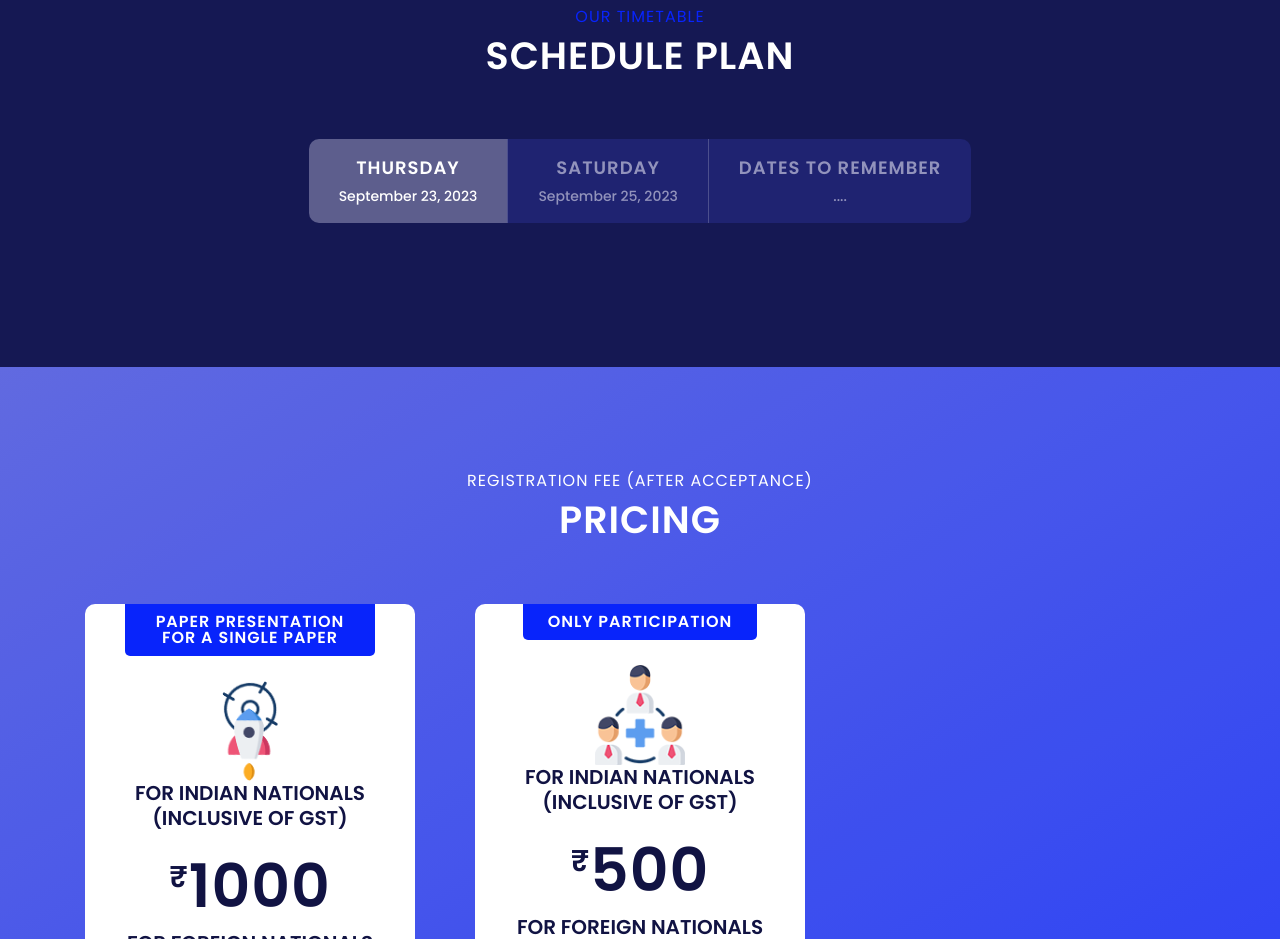
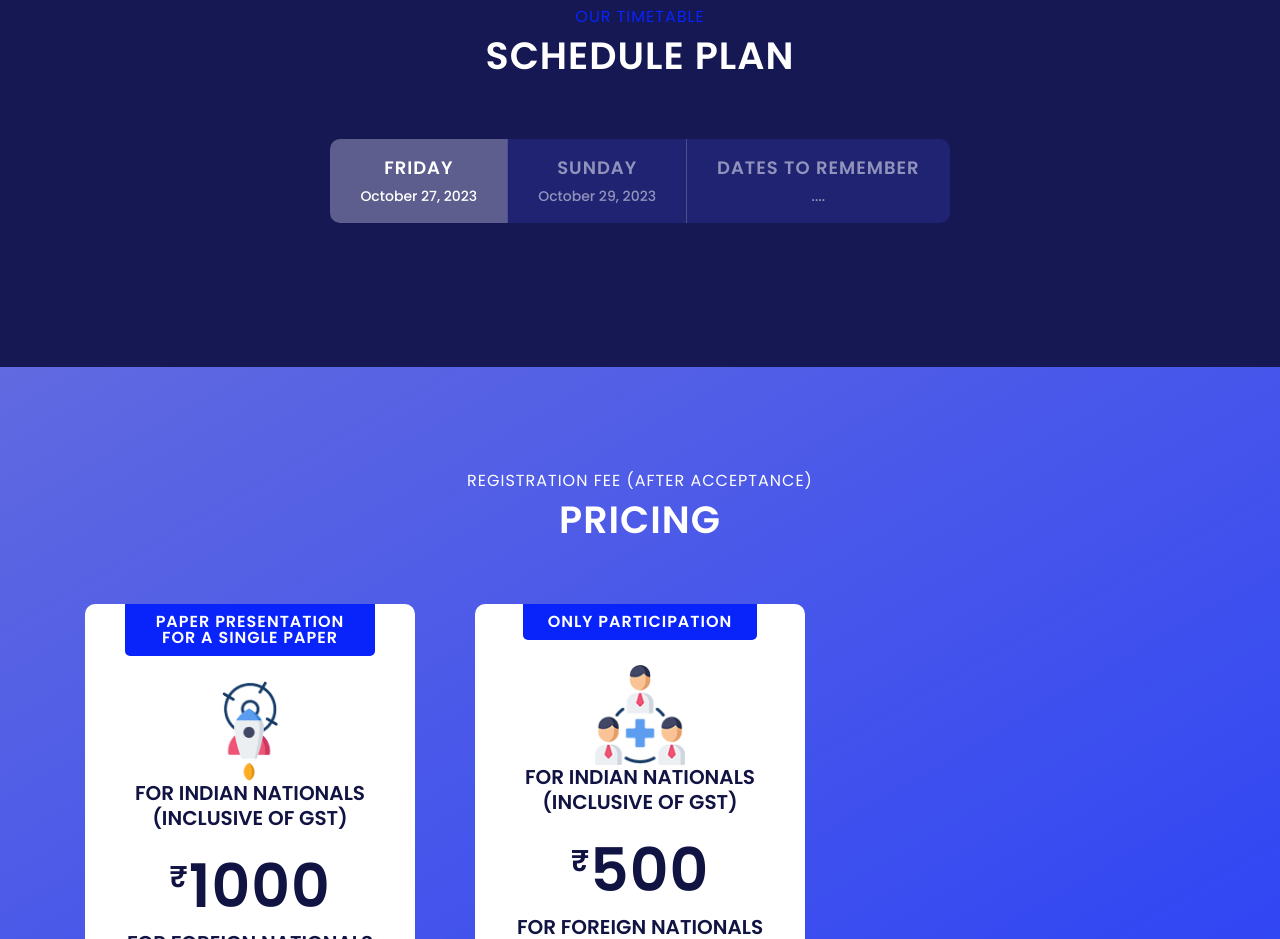
Before and after one commit to RIACTASK/RIACTASK.github.io, a website: page index.html in a window 1280 px wide. Shown: the part 6771-7710 px from the top of the page. Drawn offline with Linux system fonts and the light colour scheme; files whose address does not match are found by name.

Commit message:
Update index.html for riact 2023

```diff
--- a/index.html
+++ b/index.html
@@ -579,11 +579,11 @@
         <div class="schedule-tab">
           <!-- Nav Tabs -->
           <ul class="nav nav-tabs wow fadeInUp" data-wow-delay="300ms" id="conferScheduleTab" role="tablist">
-            <li class="nav-item"> <a class="nav-link active" id="monday-tab" data-toggle="tab" href="#step-one" role="tab" aria-controls="step-one" aria-expanded="true">Thursday <br>
-              <span>September 23, 2023</span></a> </li>
+            <li class="nav-item"> <a class="nav-link active" id="monday-tab" data-toggle="tab" href="#step-one" role="tab" aria-controls="step-one" aria-expanded="true">Friday <br>
+              <span>October 27, 2023</span></a> </li>
             <!-- Nav Item -->
-            <li class="nav-item"> <a class="nav-link" id="tuesday-tab" data-toggle="tab" href="#step-two" role="tab" aria-controls="step-two" aria-expanded="true">Saturday <br>
-              <span>September 25, 2023</span></a> </li>
+            <li class="nav-item"> <a class="nav-link" id="tuesday-tab" data-toggle="tab" href="#step-two" role="tab" aria-controls="step-two" aria-expanded="true">Sunday <br>
+              <span>October 29, 2023</span></a> </li>
             <!-- Nav Item -->
             <li class="nav-item"> <a class="nav-link" id="wednesday-tab" data-toggle="tab" href="#step-three" role="tab" aria-controls="step-three" aria-expanded="true">Dates to Remember<br>
               <span>....</span></a> </li>
```
